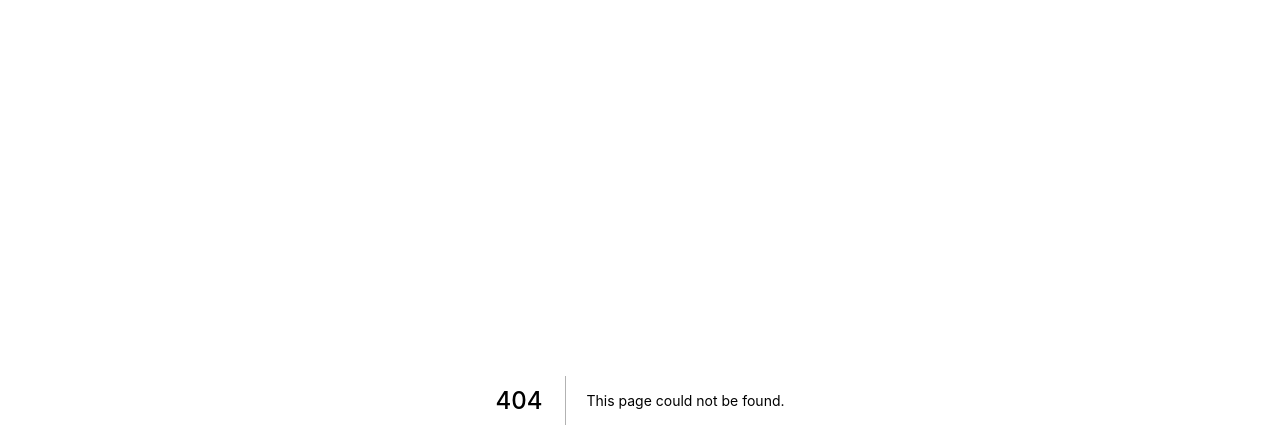
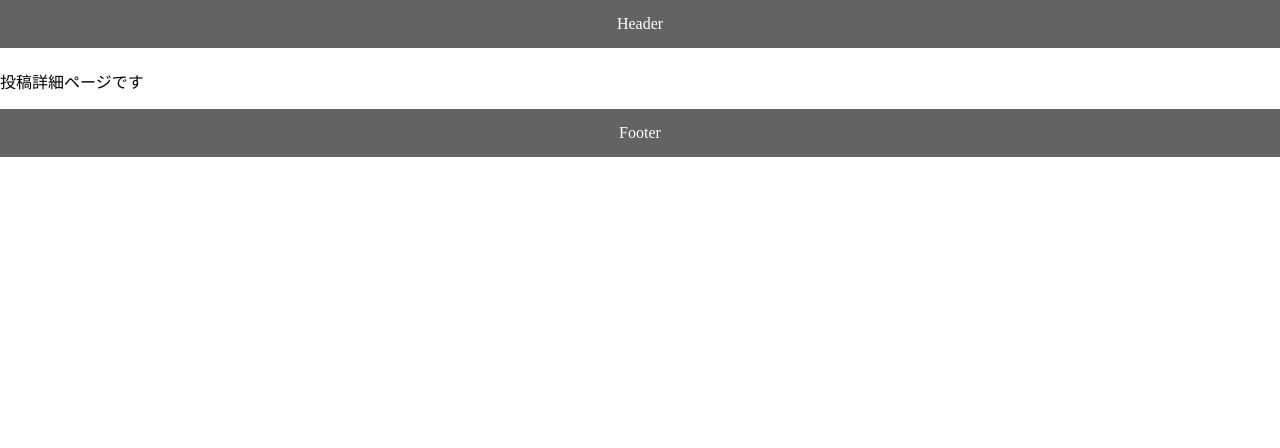
Before and after one commit to kimuniiii/My-Next-Apollo-GraphQL-App, a Next.js app: page /posts/detail in a window 1280 px wide. Before the commit this address had no page. Shown: the top 448 px of the page. Built offline with nearby package versions, Linux system fonts and the light colour scheme.

Commit message:
投稿詳細ページをリファクタリング

```diff
--- /dev/null
+++ b/src/pages/posts/detail/index.tsx
@@ -0,0 +1,16 @@
+import { useRouter } from 'next/router';
+
+import { Template } from 'src/components/organisms/Template';
+
+const PostDetail = () => {
+  const router = useRouter();
+
+  return (
+    <Template>
+      <h1>{router.query.title}</h1>
+      <p>投稿詳細ページです</p>
+    </Template>
+  );
+};
+
+export default PostDetail;
```
